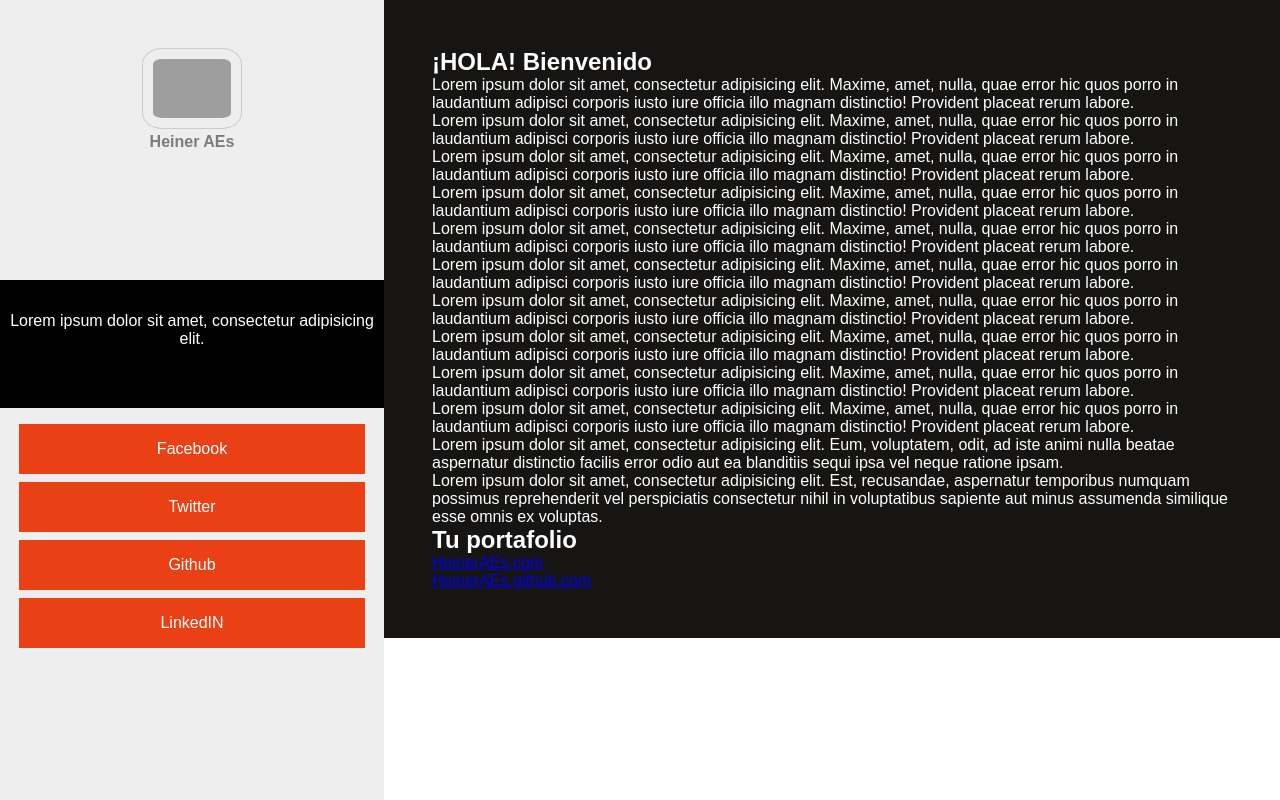
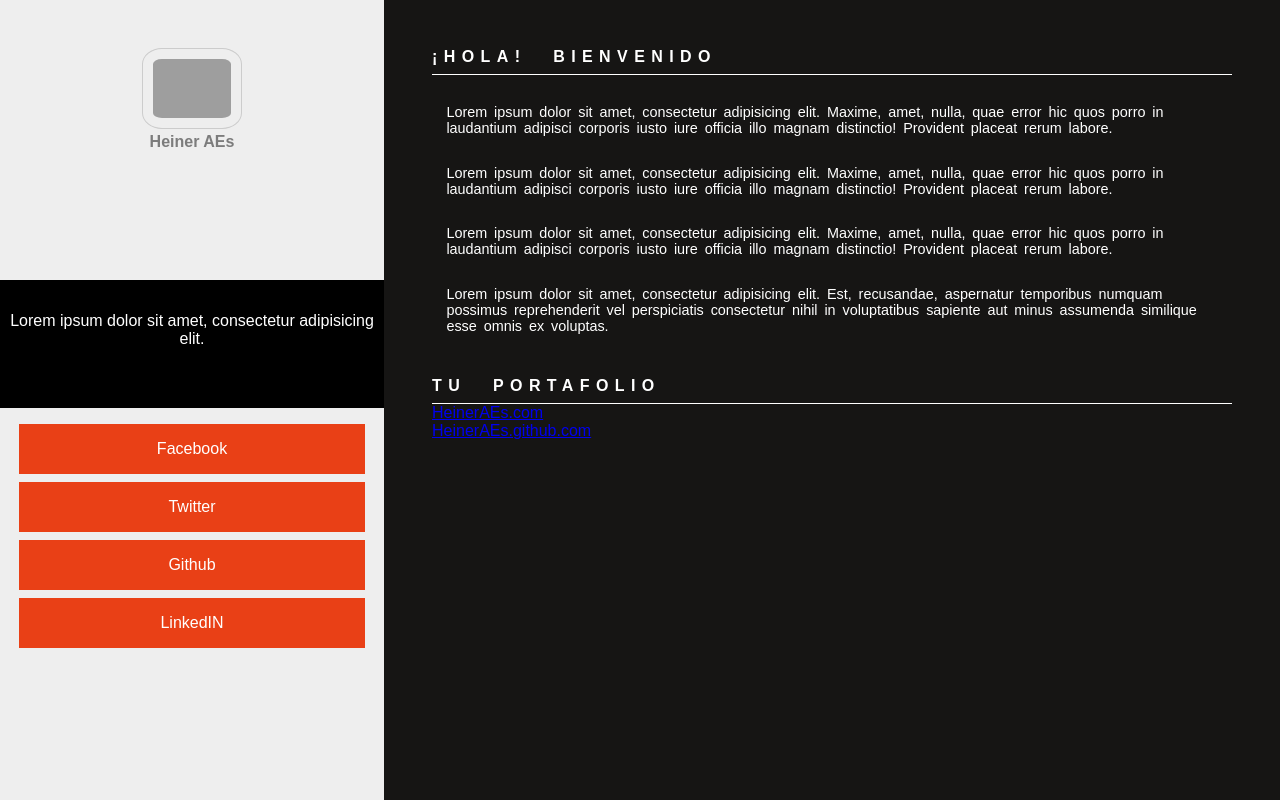
Before and after one commit to HeinerAEs/mejorandogit1, a plain HTML site: page index.html in a window 1280 px wide. Drawn offline with Linux system fonts and the light colour scheme; grey boxes are pictures that could not be loaded.

Commit message:
Estilos para las clases Content-title y Content-body dentro de Content

```diff
--- a/css/styles.css
+++ b/css/styles.css
@@ -7,6 +7,7 @@
   padding: 0;
 }
 body {
+  background: #161514;
   position: relative;
 }
 img {
@@ -17,11 +18,31 @@ img {
   width: 100px;
 }
 .Content {
-  background: #161514;
   color: #fff;
   float: right;
   padding: 3em;
   width: 70%;
+}
+.Content-title {
+  text-transform: uppercase;
+  border-bottom: 1px solid #fff;
+  font-size: 1em;
+  letter-spacing: 0.4em;
+  word-spacing: 1em;
+  padding-bottom: 0.5em;
+}
+.Content-body {
+  font-size: 0.9em;
+  word-spacing: 0.2em;
+}
+.Content-body p {
+  padding: 1em;
+}
+.Content-body p:first-child {
+  padding-top: 2em;
+}
+.Content-body p:last-child {
+  padding-bottom: 3em;
 }
 .Navigation {
   left: 0;
--- a/index.html
+++ b/index.html
@@ -32,14 +32,6 @@
 			<p>Lorem ipsum dolor sit amet, consectetur adipisicing elit. Maxime, amet, nulla, quae error hic quos porro in laudantium adipisci corporis iusto iure officia illo magnam distinctio! Provident placeat rerum labore.</p>
 			<p>Lorem ipsum dolor sit amet, consectetur adipisicing elit. Maxime, amet, nulla, quae error hic quos porro in laudantium adipisci corporis iusto iure officia illo magnam distinctio! Provident placeat rerum labore.</p>
 			<p>Lorem ipsum dolor sit amet, consectetur adipisicing elit. Maxime, amet, nulla, quae error hic quos porro in laudantium adipisci corporis iusto iure officia illo magnam distinctio! Provident placeat rerum labore.</p>
-			<p>Lorem ipsum dolor sit amet, consectetur adipisicing elit. Maxime, amet, nulla, quae error hic quos porro in laudantium adipisci corporis iusto iure officia illo magnam distinctio! Provident placeat rerum labore.</p>
-			<p>Lorem ipsum dolor sit amet, consectetur adipisicing elit. Maxime, amet, nulla, quae error hic quos porro in laudantium adipisci corporis iusto iure officia illo magnam distinctio! Provident placeat rerum labore.</p>
-			<p>Lorem ipsum dolor sit amet, consectetur adipisicing elit. Maxime, amet, nulla, quae error hic quos porro in laudantium adipisci corporis iusto iure officia illo magnam distinctio! Provident placeat rerum labore.</p>
-			<p>Lorem ipsum dolor sit amet, consectetur adipisicing elit. Maxime, amet, nulla, quae error hic quos porro in laudantium adipisci corporis iusto iure officia illo magnam distinctio! Provident placeat rerum labore.</p>
-			<p>Lorem ipsum dolor sit amet, consectetur adipisicing elit. Maxime, amet, nulla, quae error hic quos porro in laudantium adipisci corporis iusto iure officia illo magnam distinctio! Provident placeat rerum labore.</p>
-			<p>Lorem ipsum dolor sit amet, consectetur adipisicing elit. Maxime, amet, nulla, quae error hic quos porro in laudantium adipisci corporis iusto iure officia illo magnam distinctio! Provident placeat rerum labore.</p>
-			<p>Lorem ipsum dolor sit amet, consectetur adipisicing elit. Maxime, amet, nulla, quae error hic quos porro in laudantium adipisci corporis iusto iure officia illo magnam distinctio! Provident placeat rerum labore.</p>
-			<p>Lorem ipsum dolor sit amet, consectetur adipisicing elit. Eum, voluptatem, odit, ad iste animi nulla beatae aspernatur distinctio facilis error odio aut ea blanditiis sequi ipsa vel neque ratione ipsam.</p>
 			<p>Lorem ipsum dolor sit amet, consectetur adipisicing elit. Est, recusandae, aspernatur temporibus numquam possimus reprehenderit vel perspiciatis consectetur nihil in voluptatibus sapiente aut minus assumenda similique esse omnis ex voluptas.</p>
 		</div>
 		<h2 class="Content-title">Tu portafolio</h2>
```
Also changed, not shown: 1 other file.
